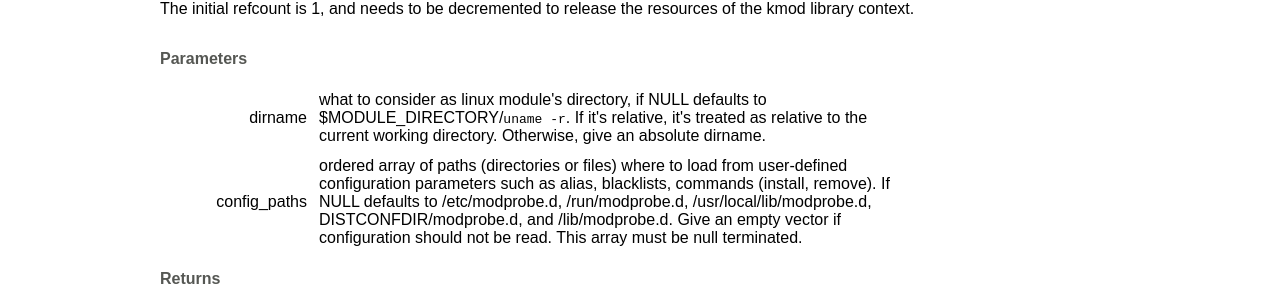
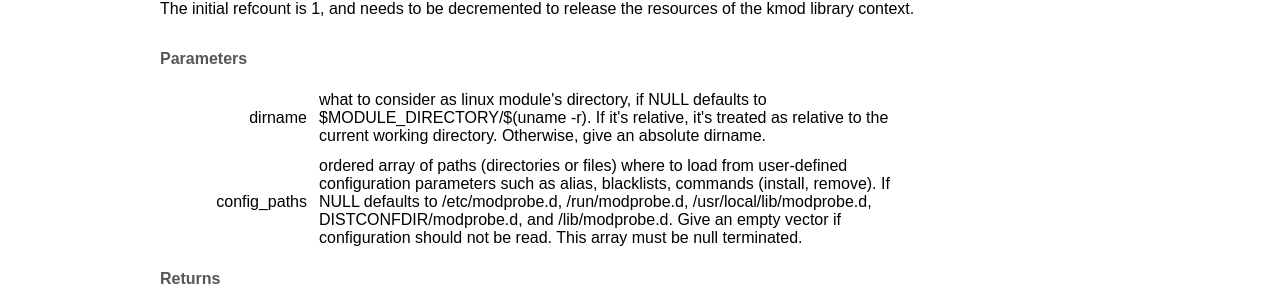
Before and after one commit to kmod-project/kmod-project.github.io, a Jekyll site: the page master/libkmod-libkmod.html, which Jekyll copies as it is, in a window 1280 px wide and 900 px high, scrolled down 829 px. Shown: the part 169-470 px from the top of the window. Built offline with Jekyll 4.4.1, drawn with Linux system fonts in a browser that asks for light colours.

Commit message:
Auto-add master docs for commit 02cae7715eded4d0b4ea2f539670838f013ff849

```diff
--- a/master/libkmod-libkmod.html
+++ b/master/libkmod-libkmod.html
@@ -193,7 +193,7 @@ release the resources of the kmod library context.</p>
 <tr>
 <td class="parameter_name"><p>dirname</p></td>
 <td class="parameter_description"><p>what to consider as linux module's directory, if NULL
-defaults to $MODULE_DIRECTORY/<code class="literal">uname -r</code>. If it's relative,
+defaults to $MODULE_DIRECTORY/$(uname -r). If it's relative,
 it's treated as relative to the current working directory.
 Otherwise, give an absolute dirname.</p></td>
 <td class="parameter_annotations"> </td>
```
